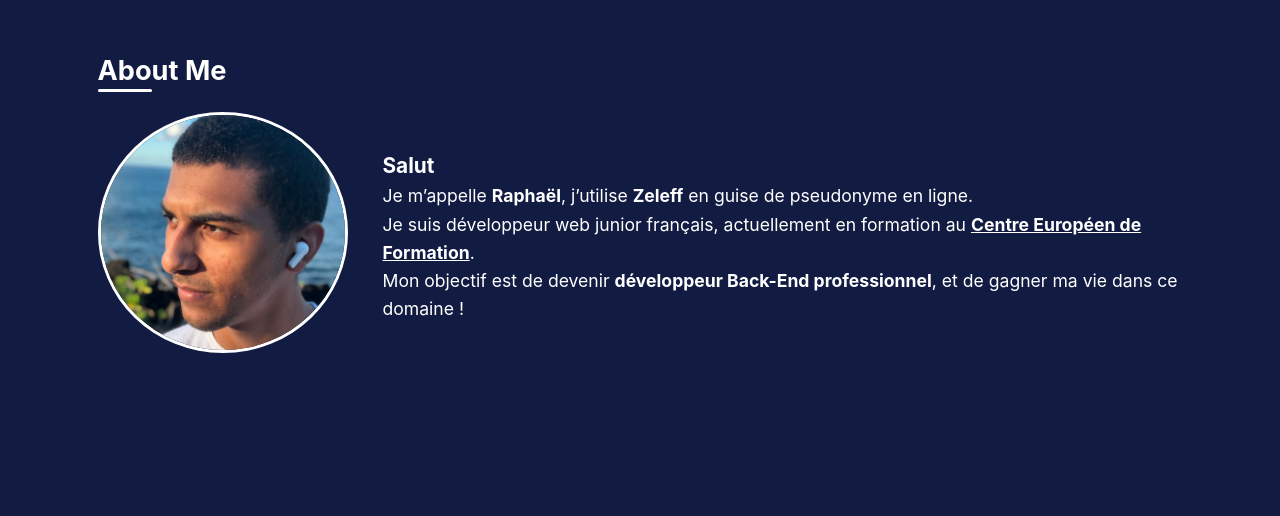
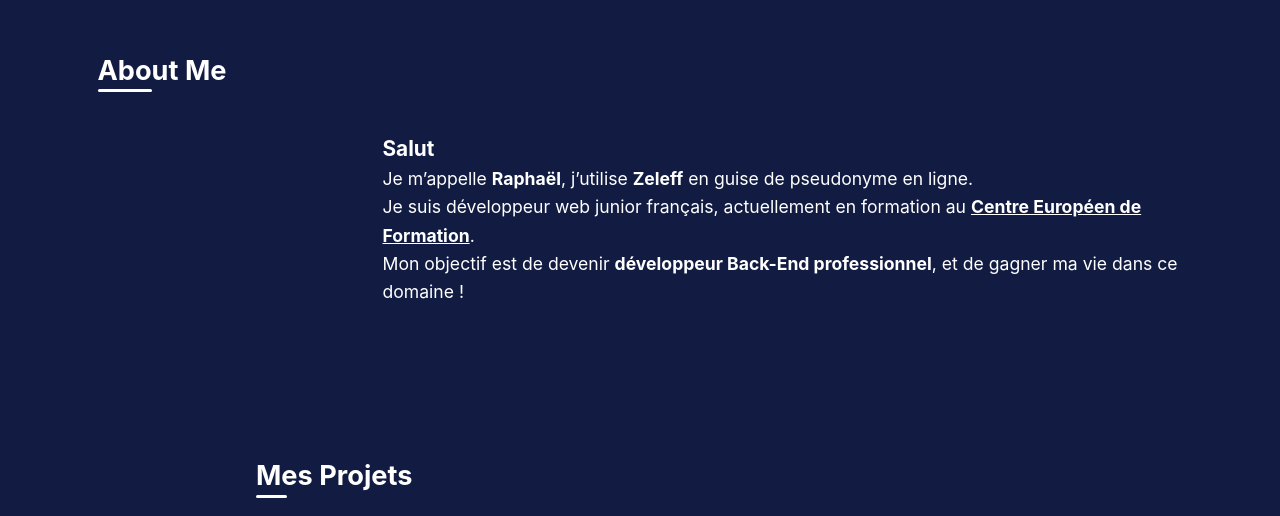
Before and after one commit to ZeleffOff/portfolio, a Vue app: page / in a window 1280 px wide. Shown: the part 765-1281 px from the top of the page. Built offline with nearby package versions, Linux system fonts and the light colour scheme.

Commit message:
update
styles css

```diff
--- a/src/components/Home/AboutSection.vue
+++ b/src/components/Home/AboutSection.vue
@@ -5,7 +5,7 @@
 
       <div class="flex-container">
         <div class="about-section__picture">
-          <img src="/img/raphael.png" alt="Raphaël Picture" />
+          <!-- <img src="/img/raphael.png" alt="Raphaël Picture" /> -->
         </div>
 
         <div class="about-section__description">
@@ -50,7 +50,7 @@ b {
 .about-section .container {
   display: flex;
   flex-direction: column;
-  gap: 20px;
+  gap: 40px;
 }
 
 .title {
```
